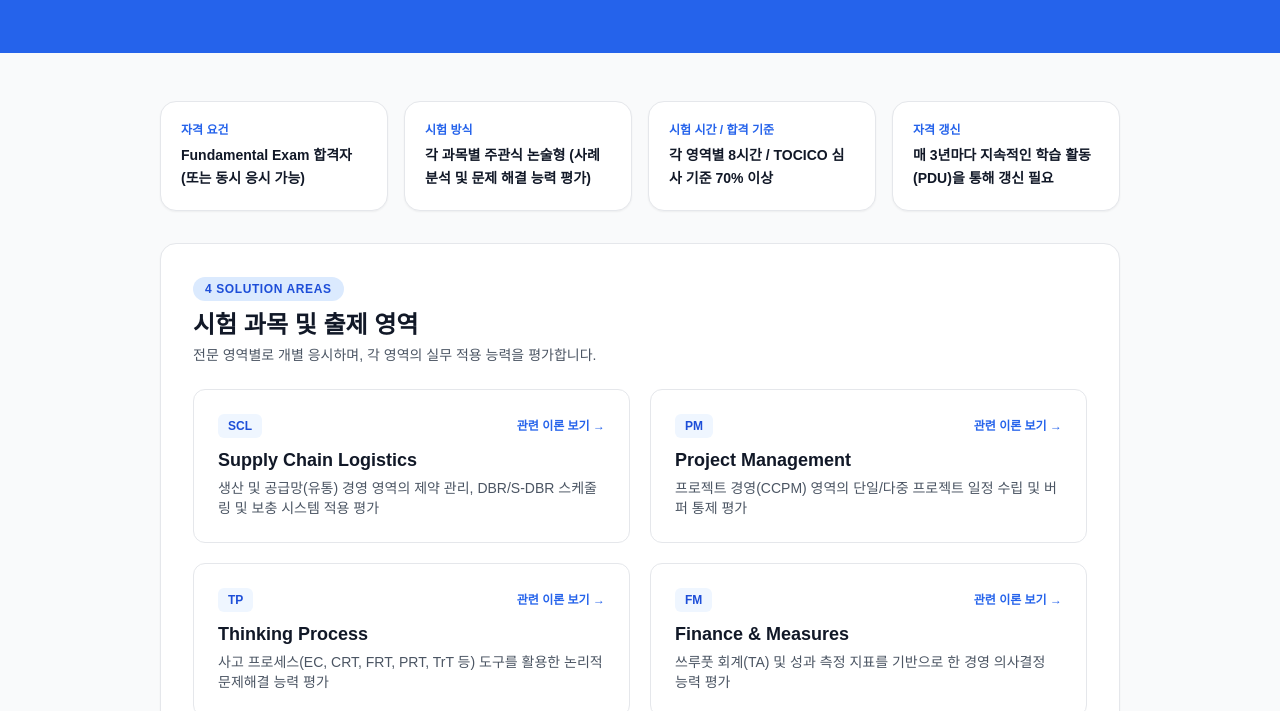
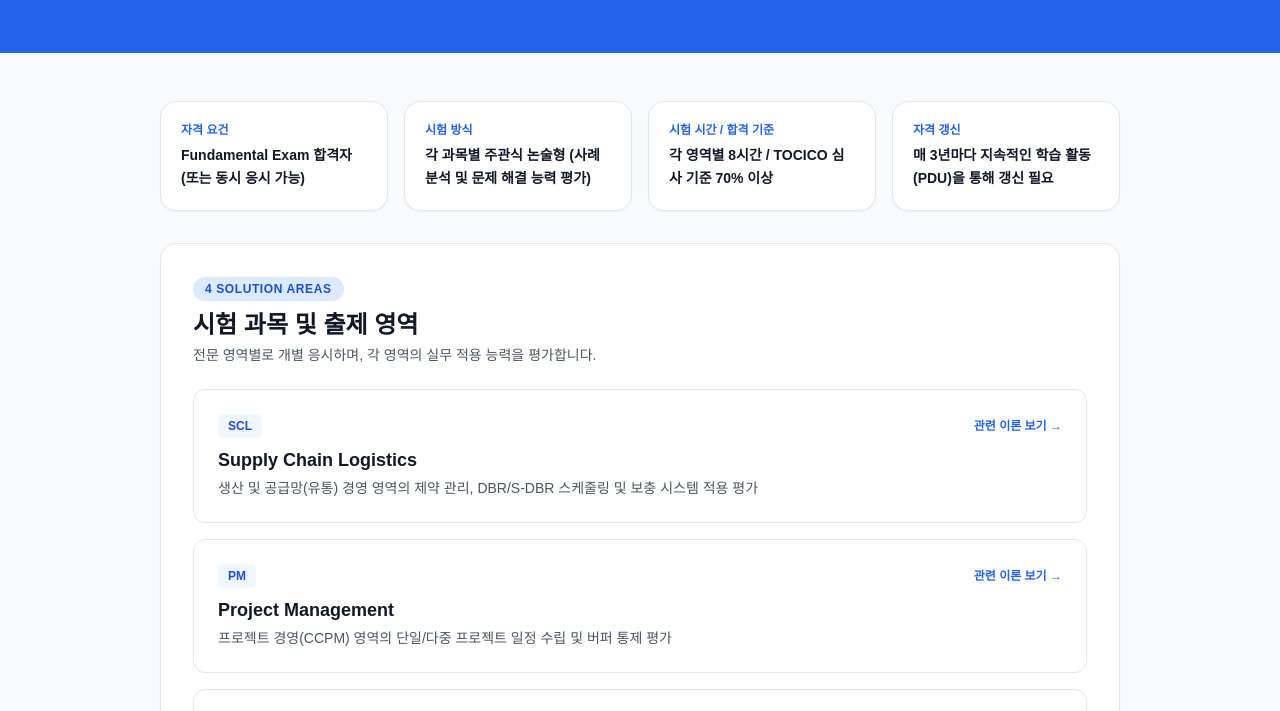
Before and after one commit to tockoreaorg/homepage, a plain HTML site: page appl-exam.html in a window 1280 px wide. Shown: the part 219-930 px from the top of the page. Drawn offline with nearby package versions, Linux system fonts and the light colour scheme; a web font is replaced by a local one.

Commit message:
Use single-column layout for Application Exam areas

```diff
--- a/appl-exam.html
+++ b/appl-exam.html
@@ -400,7 +400,7 @@
                 <p class="text-sm text-gray-600 mt-1">전문 영역별로 개별 응시하며, 각 영역의 실무 적용 능력을 평가합니다.</p>
             </div>
 
-            <div class="grid grid-cols-1 md:grid-cols-2 gap-5">
+            <div class="grid grid-cols-1 gap-4">
                 <article class="border border-gray-200 rounded-xl p-6 hover:border-blue-300 transition">
                     <div class="flex items-center justify-between mb-2">
                         <span class="text-xs font-bold text-blue-700 bg-blue-50 px-2.5 py-1 rounded-md">SCL</span>
```
